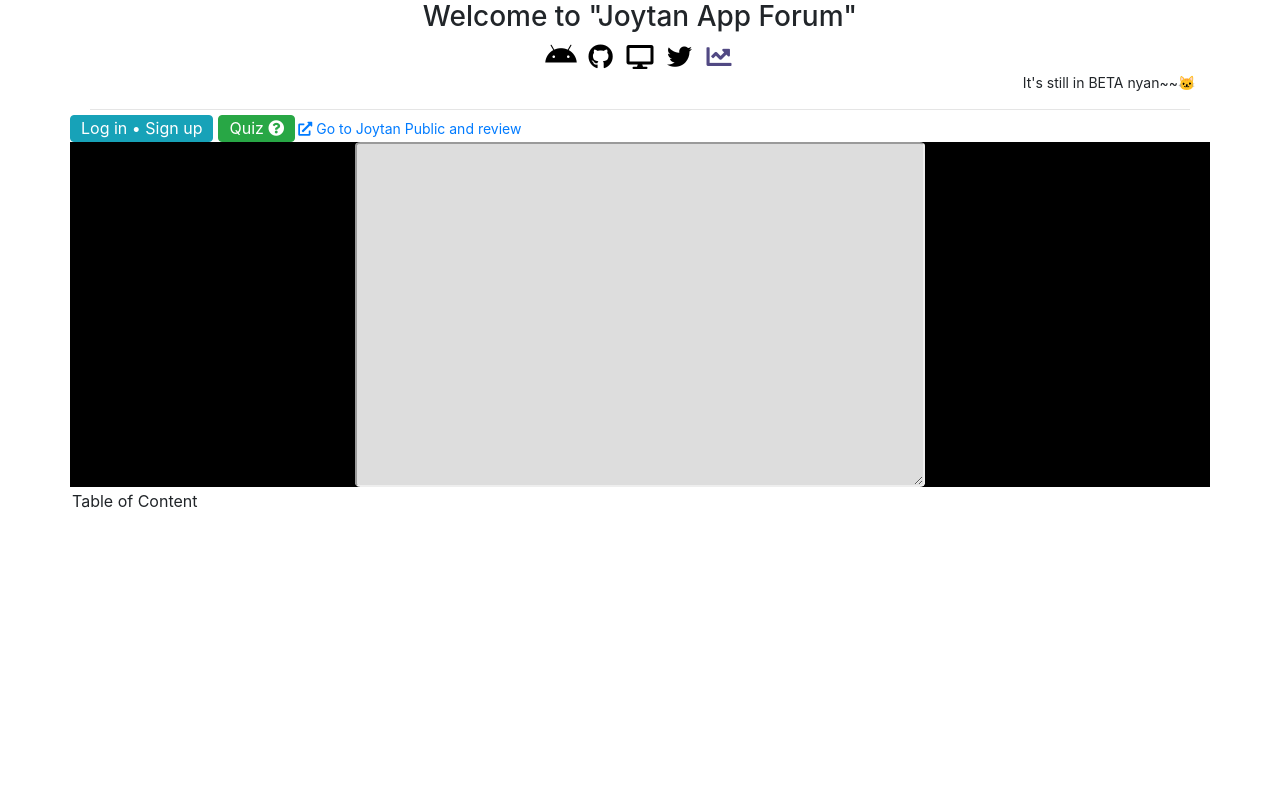
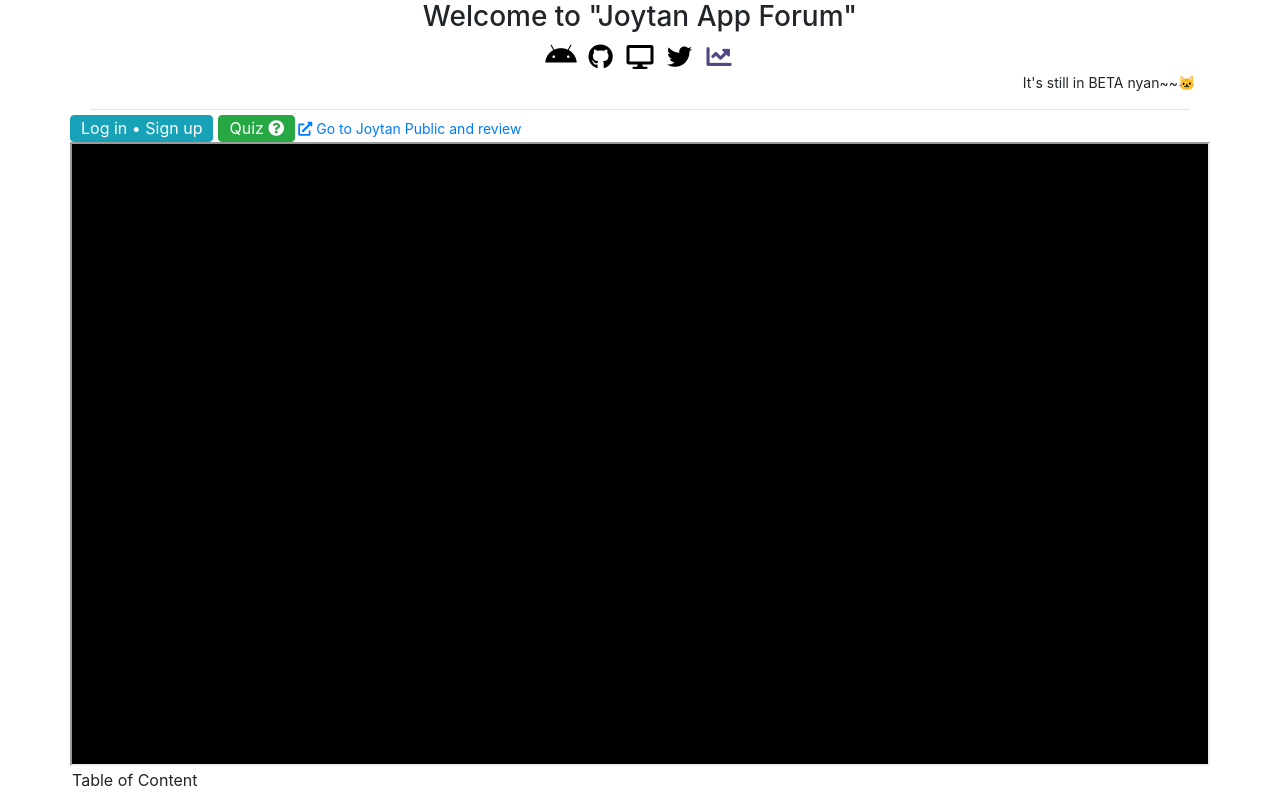
Before and after one commit to kokimame/joytan-public, a plain HTML site: page public/forum/index.html in a window 1280 px wide. Drawn offline with nearby package versions, Linux system fonts and the light colour scheme; some packages are replaced by stand-ins of ours; no server answers.

Commit message:
Keep aspect ratio of iframe even in small device

```diff
--- a/public/css/forum.css
+++ b/public/css/forum.css
@@ -33,17 +33,6 @@
 	color: white;
 }
 
-#iframe-wrapper {
-  /* position: -webkit-sticky; */
-  /* position: -moz-sticky; */
-  /* position: -ms-sticky; */
-  /* position: -o-sticky; */
-  /* position: sticky; */
-  /* -webkit-transform: scaleX(-1); */
-  /* transform: scaleX(-1); */
-  /* float: right; */
-}
-
 #pos-style-btn {
   position: relative;
   top: 0;
@@ -72,19 +61,6 @@
   border-radius:100%;
   background: radial-gradient(circle, white, white);
   background-color:#5cb85c;
-}
-
-#youtube-player {
-  width: 50%;
-  height: 27vw;
-  margin: auto;
-  display: block;
-  text-align: center;
-  resize: both;
-  overflow: hidden;
-  border-radius: 1%;
-  background-color: #ddd;
-  padding: 7px;
 }
 
 #coming-soon {
@@ -186,7 +162,7 @@
 }
 
 .list-group{
-  max-height: 300px;
+  max-height: 500px;
   margin-bottom: 10px;
   overflow:scroll;
   -webkit-overflow-scrolling: touch;
@@ -204,6 +180,26 @@
   position: relative;
   cursor: pointer;
 }
+
 .list-group li:hover {
   background-color: #eee;
 }
+
+#iframe-box {
+  position: relative;
+  padding-top: 56.25%;
+}
+#youtube-player {
+  position: absolute;
+  top: 0;
+  left: 0;
+  width: 100%;
+  height: 100%;
+}
+
+/* Adaptive row height for small device */
+@media (max-width: 575.98px) {
+  .list-group{
+    max-height: 100px;
+  }
+}
--- a/public/forum/index.html
+++ b/public/forum/index.html
@@ -155,7 +155,7 @@
                   $("#youtube-player").attr("src", urlData.val())
                 }
                 else {
-                  $("#iframe-wrapper").hide()
+                  $("#iframe-box").hide()
                   $("#coming-soon").show()
                 }
 
@@ -223,7 +223,7 @@
             Go to Joytan Public and review</a>
         </div>
       </div>
-      <div class="row align-items-center" style="background-color: black;">
+      <div id="iframe-box" class="row align-items-center" style="background-color: black;">
         <iframe id="youtube-player" scrolling="no">
         </iframe>
       </div>
@@ -300,13 +300,11 @@
         </div>
       </div>
       <div class=row>
-        <div class="col-4" style="padding: 2px;">
-          <div class="panel-body">
-            Table of Content
-            <ul class="list-group" id="side-index"></ul>
-          </div>
+        <div class="panel-body col-xs-12 col-sm-4 col-md-3" style="padding: 2px;">
+          Table of Content
+          <ul class="list-group" id="side-index"></ul>
         </div>
-        <div class="col-8" id="comment-board"></div>
+        <div class="col-xs-12 col-sm-8 col-md-9" id="comment-board"></div>
       </div>
     </div>
   </div>
```
